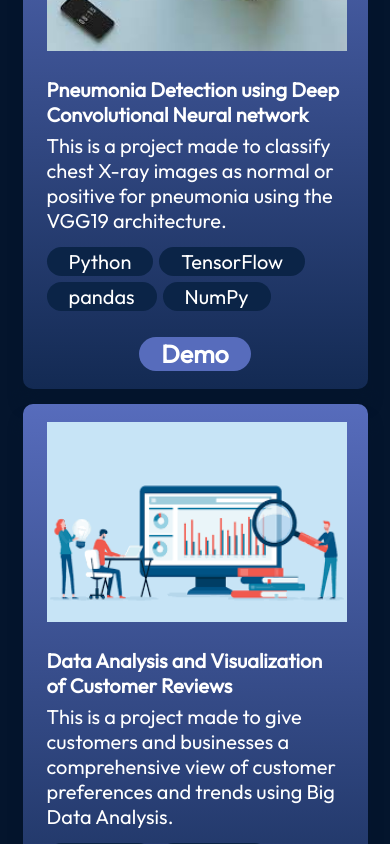
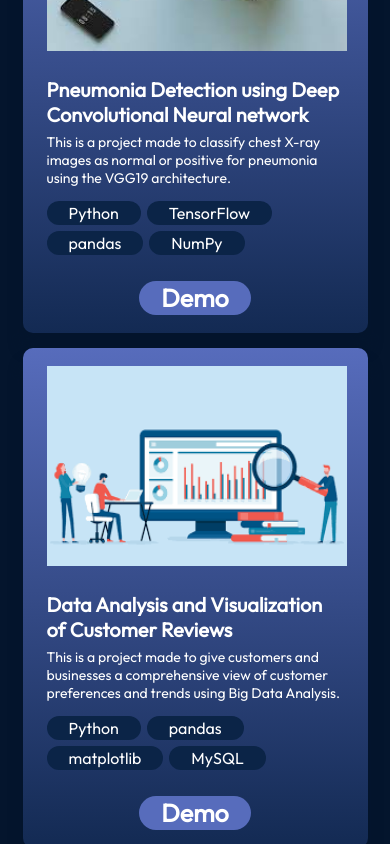
Before and after one commit to DishaRevandkar/my-portfolio, a React (Vite) app: page / in a window 390 px wide. Shown: the part 3100-3944 px from the top of the page. Built offline with nearby package versions, Linux system fonts and the light colour scheme.

Commit message:
Update ProjectCard.module.css

```diff
--- a/src/components/Projects/ProjectCard.module.css
+++ b/src/components/Projects/ProjectCard.module.css
@@ -67,11 +67,11 @@
   }
 
   .description {
-    font-size: 20px; /* Adjust description font size for mobile */
+    font-size: 14px; /* Adjust description font size for mobile */
   }
 
   .skill {
-    font-size: 20px; /* Adjust skill font size for mobile */
+    font-size: 16px; /* Adjust skill font size for mobile */
   }
 
   .link {
```
